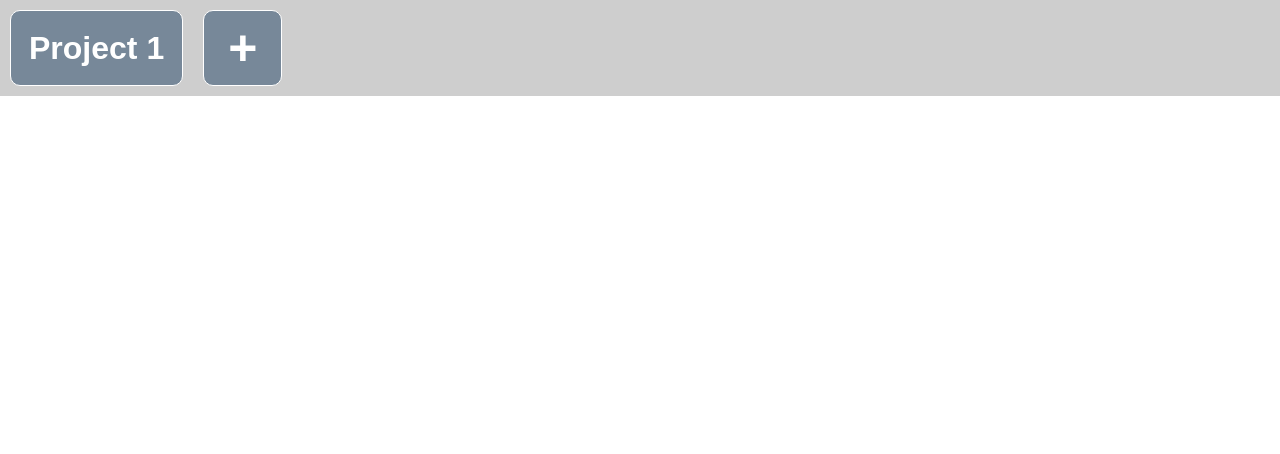
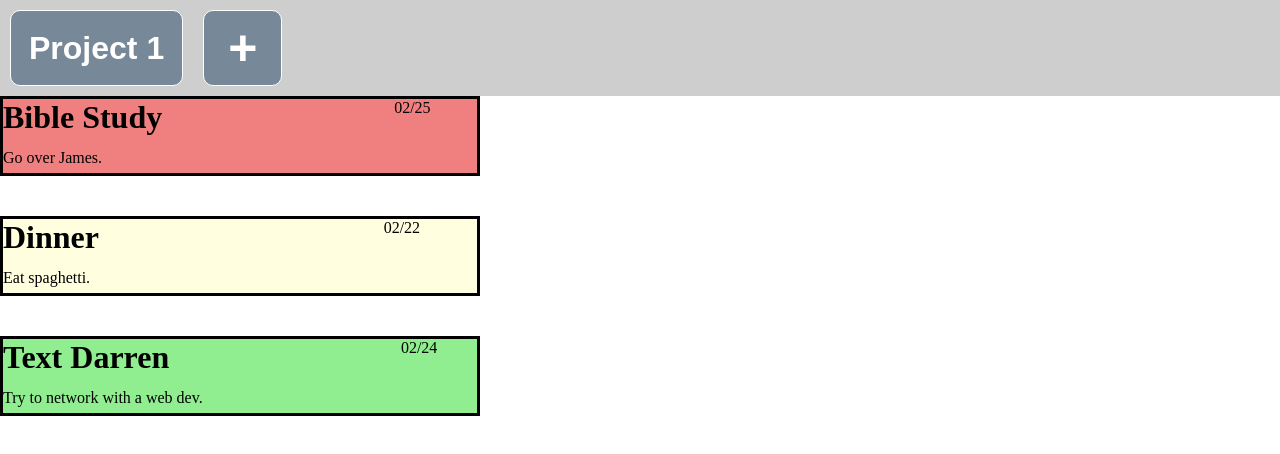
Before and after one commit to Cyber-Aarow/to-do_list, a website built with webpack: page src/template.html in a window 1280 px wide. Built offline with nearby package versions, Linux system fonts and the light colour scheme.

Commit message:
Make it work so it actually displays them. Change the date to be month/day 2-digits and not the full Date string.

```diff
--- a/src/dom.js
+++ b/src/dom.js
@@ -1,8 +1,10 @@
-export default function DOM(list){
+export default function DOM(project){
     let ul = document.createElement('ul');
+    let holder = document.querySelector('#holder');
 
     const makeList = () =>{
-        for(toDo in list){
+        for(const toDo of project.getList()){
+            console.log(toDo);
             let li = document.createElement('li');
             let date = document.createElement('div');
             let title = document.createElement('h1');
@@ -13,7 +15,7 @@ export default function DOM(list){
             date.classList.add('date');
             title.classList.add('title');
             desc.classList.add('desc');
-            leftContainer.add('left-container');
+            leftContainer.classList.add('left-container');
 
             date.innerHTML = toDo.getDate();
             title.innerHTML = toDo.getTitle();
@@ -28,6 +30,7 @@ export default function DOM(list){
             setPriority(toDo, li);
 
             ul.appendChild(li);
+            holder.appendChild(ul);
         }
     };
 
@@ -43,4 +46,7 @@ export default function DOM(list){
         }
     };
 
+    return{
+        makeList
+    };
 }
--- a/src/index.js
+++ b/src/index.js
@@ -1,5 +1,6 @@
 import ToDo from './todo.js';
 import Project from './project.js';
+import DOM from './dom.js';
 import './main.css';
 
 let project1 = Project();
@@ -7,8 +8,10 @@ let project1 = Project();
 project1.addToDo(new ToDo('Dinner', 'Eat spaghetti.', new Date(2025, 1, 22), 'moderate'));
 project1.addToDo(new ToDo('Bible Study', 'Go over James.', new Date(2025, 1, 25), 'urgent'));
 project1.addToDo(new ToDo('Text Darren', 'Try to network with a web dev.', new Date(2025, 1, 24), 'unrushed'));
-console.log(project1.getList());
+console.log(project1.getTitles());
 console.log(project1.sortByDate());
-console.log(project1.getList());
+console.log(project1.getTitles());
 console.log(project1.sortByPriority());
-console.log(project1.getList());
+console.log(project1.getTitles());
+
+DOM(project1).makeList();
--- a/src/main.css
+++ b/src/main.css
@@ -47,8 +47,21 @@ ul{
 }
 
 .left-container {
+    flex-grow: 5;
     display: flex;
     flex-direction: column;
+}
+
+.date {
+    flex-grow: 1;
+}
+
+.title {
+    flex-grow: 2;
+}
+
+.desc {
+    flex-grow: 1;
 }
 
 
--- a/src/project.js
+++ b/src/project.js
@@ -26,14 +26,19 @@ export default function Project(){
         list = [...new_list];
     };
 
+    const getTitles = () =>{
+        return list.map(toDo => toDo.getTitle());
+    };
+
     const getList = () =>{
-        return list.map(toDo => toDo.getTitle());
+        return list;
     };
 
     return{
         addToDo,
         sortByDate,
         sortByPriority,
+        getTitles,
         getList
     };
 }
--- a/src/template.html
+++ b/src/template.html
@@ -10,7 +10,7 @@
         <button class="project1">Project 1</button>
         <button class="header-plus">+</button>
     </header>
-    <div class="holder">
+    <div id="holder">
 
     </div>
 </body>
--- a/src/todo.js
+++ b/src/todo.js
@@ -7,7 +7,7 @@ export default class ToDo {
     constructor(title, description, dueDate, priority){
         this.#title = title;
         this.#description = description;
-        this.#dueDate = dueDate;
+        this.#dueDate = dueDate.toLocaleDateString('en-US', {month: '2-digit', day: '2-digit'});
         this.#priority = priority;
     }
 
@@ -32,8 +32,4 @@ export default class ToDo {
     getPriority(){
         return this.#priority;
     }
-
-
-
-
 }
```
